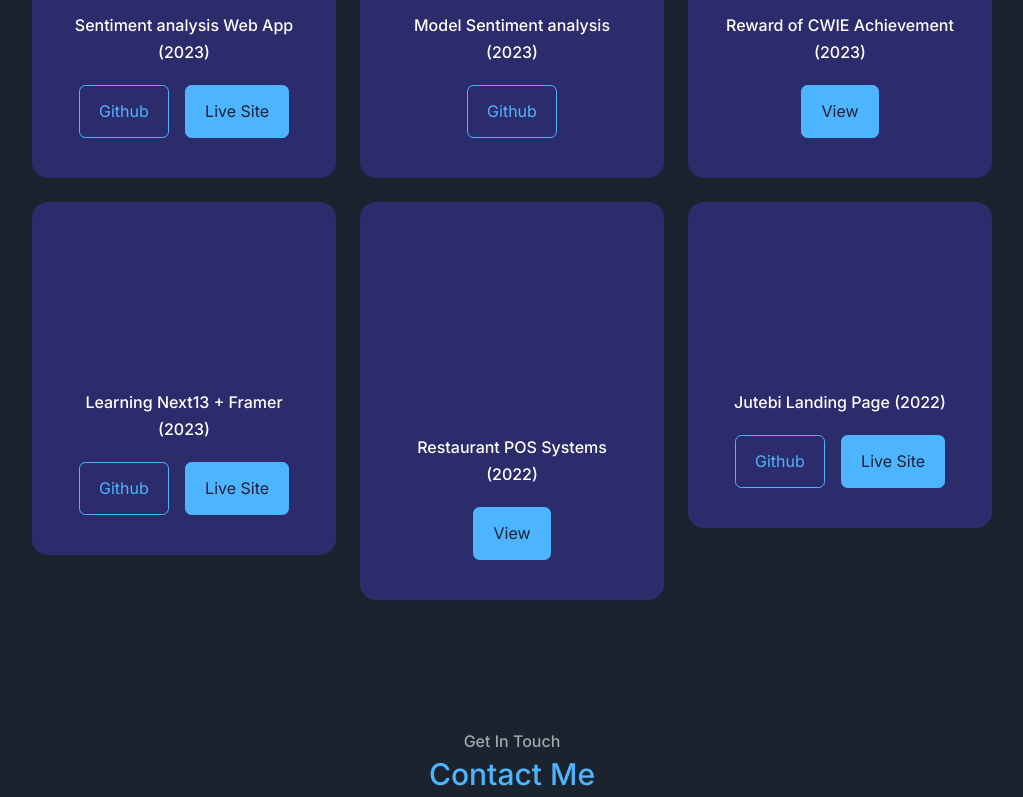
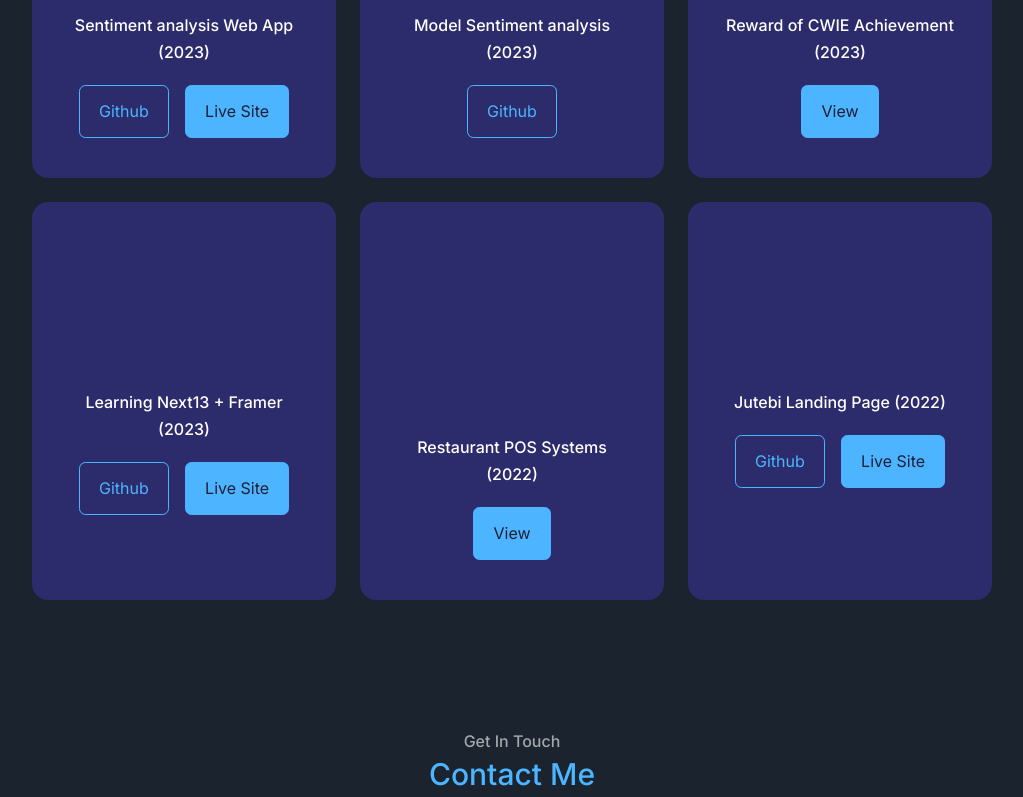
Before and after one commit to Notties/Next13-Portfolio, a Next.js app: page / in a window 1280 px wide. Shown: the part 2931-3728 px from the top of the page, without its empty margins (128-1151 px from the left). Built offline with nearby package versions, Linux system fonts and the light colour scheme.

Commit message:
remove motion portfolio

```diff
--- a/app/components/portfolio/Portfolio.tsx
+++ b/app/components/portfolio/Portfolio.tsx
@@ -3,7 +3,7 @@
 import Image from "next/image";
 import data from "../../constants/PortfolioData.json";
 import { motion } from "framer-motion";
-import { fadeIn, staggerContainer } from "@/app/utils/motion";
+import { staggerContainer } from "@/app/utils/motion";
 import { TypingText } from "../CustomTexts";
 
 interface MyData {
@@ -47,13 +47,6 @@ const Portfolio = () => {
         >
           {jsonData.map(({ id, image, title, github, demo, view }: MyData) => {
             return (
-              <motion.div
-                variants={staggerContainer}
-                initial="hidden"
-                whileInView="show"
-                viewport={{ once: true, amount: 0.25 }}
-              >
-                <motion.div variants={fadeIn("down", "spring", id * 0.5, 0.75)}>
                   <article
                     className="bg-bg-variant border-1  border-solid rounded-[1rem] p-[2rem] text-center
                 hover:bg-opacity-10 backdrop-blur-sm hover:bg-gradient-to-b from-primary-variant transition
@@ -116,8 +109,6 @@ const Portfolio = () => {
                       ) : null}
                     </div>
                   </article>
-                </motion.div>
-              </motion.div>
             );
           })}
         </div>
```
